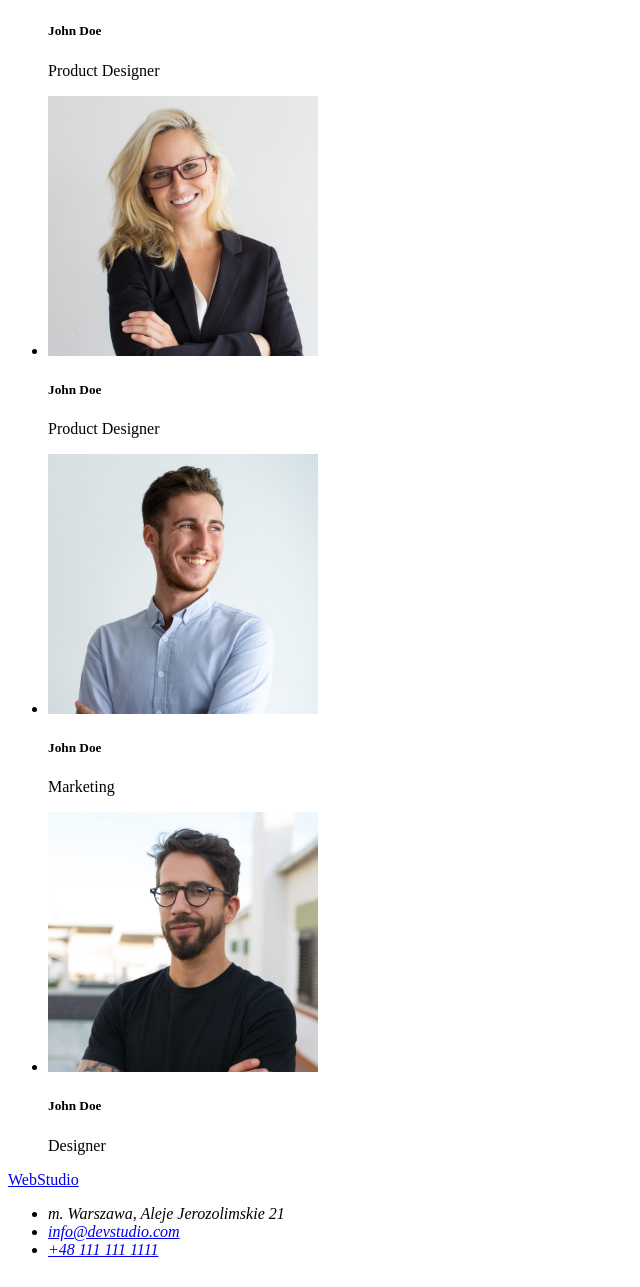
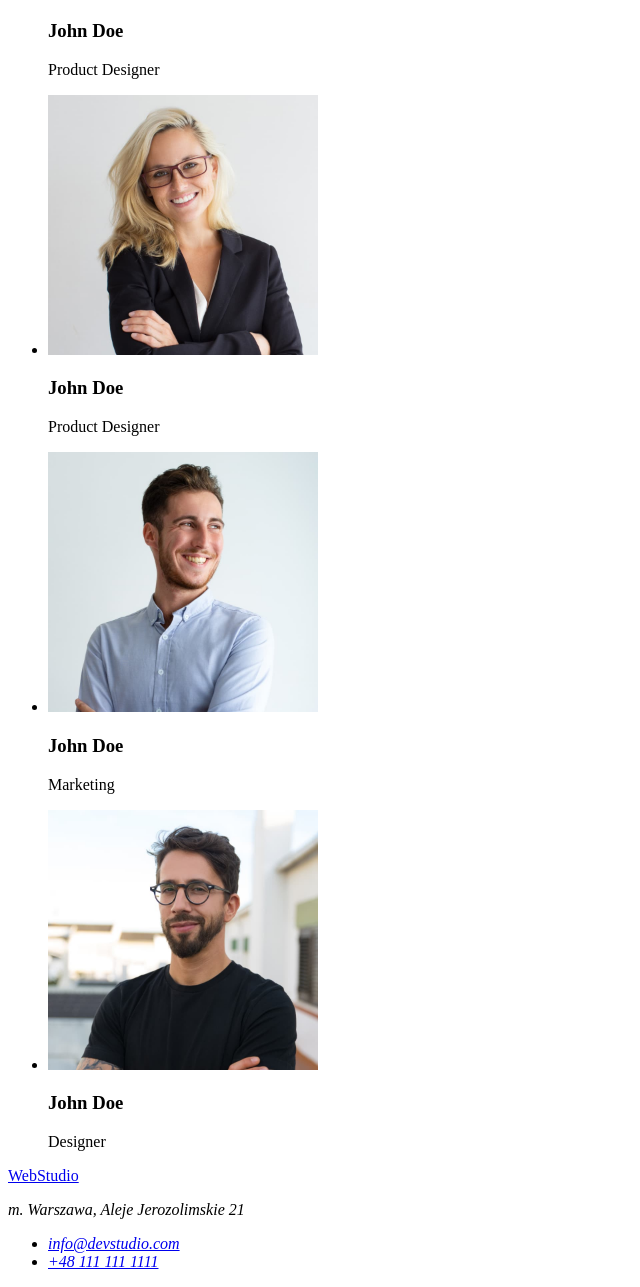
Before and after one commit to Mikolajbak2002/goit-markup-hw-05, a plain HTML site: page index.html in a window 1280 px wide. Shown: the part 1884-3171 px from the top of the page, without its empty margins (0-640 px from the left). Drawn offline with Linux system fonts and the light colour scheme.

Commit message:
zmiana nagłowków w sekcji nasz zespoł
aa

```diff
--- a/index.html
+++ b/index.html
@@ -117,7 +117,7 @@
             height="260"
           />
 
-          <h5>John Doe</h5>
+          <h3>John Doe</h3>
           <p>Product Designer</p>
         </li>
         <li>
@@ -128,7 +128,7 @@
             height="260"
           />
 
-          <h5>John Doe</h5>
+          <h3>John Doe</h3>
           <p>Product Designer</p>
         </li>
         <li>
@@ -139,7 +139,7 @@
             height="260"
           />
 
-          <h5>John Doe</h5>
+          <h3>John Doe</h3>
           <p>Marketing</p>
         </li>
         <li>
@@ -149,20 +149,21 @@
             width="270"
             height="260"
           />
-          <h5>John Doe</h5>
+          <h3>John Doe</h3>
           <p>Designer</p>
         </li>
       </ul>
     </section>
     <div>
-      <footer>
+
         <a href="#">
           <span>WebStudio</span>
         </a>
 
         <address>
+      <footer>
+        <p>m. Warszawa, Aleje Jerozolimskie 21</p>
           <ul>
-            <li>m. Warszawa, Aleje Jerozolimskie 21</li>
             <li>
               <a href="mailto:info@devstudio.com">info@devstudio.com</a>
             </li>
```
